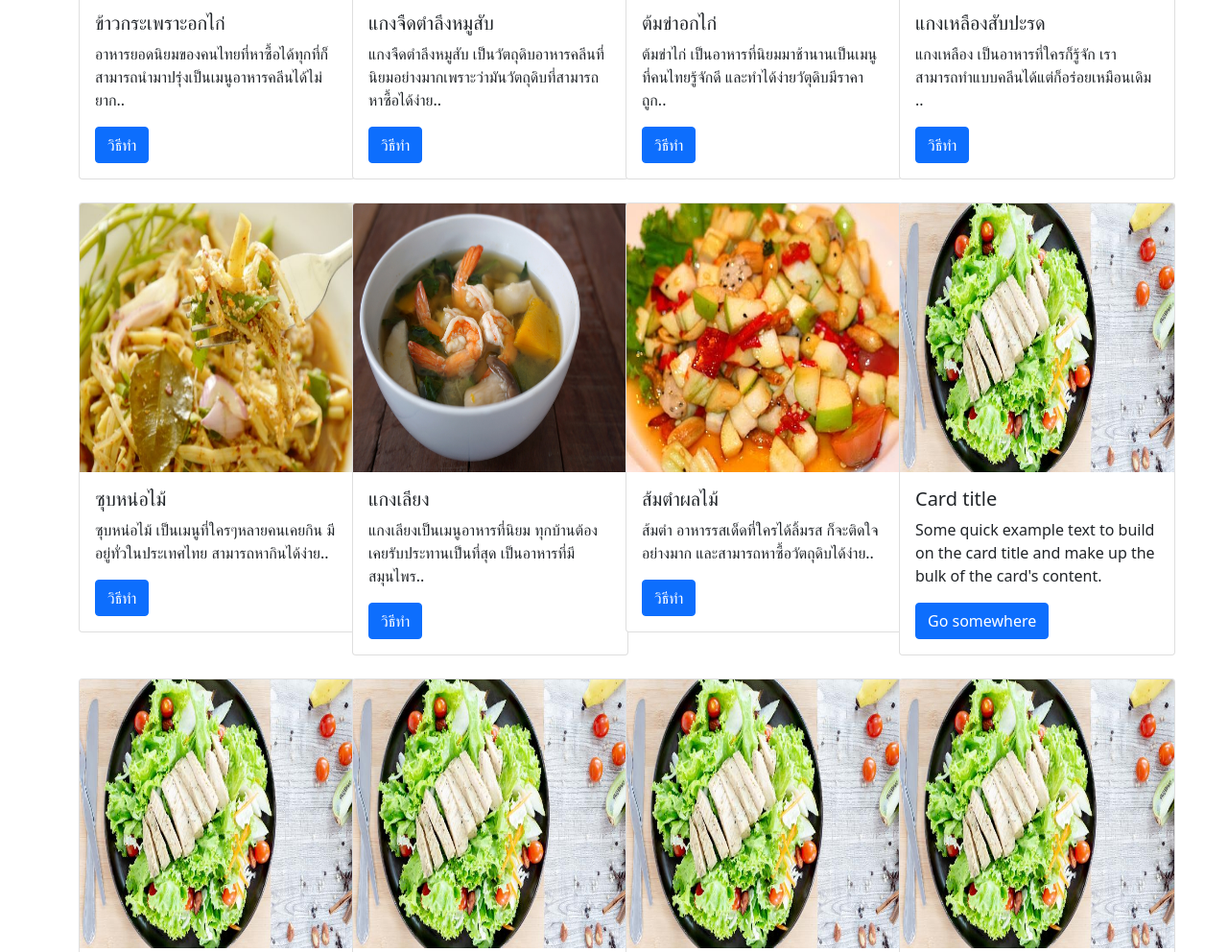
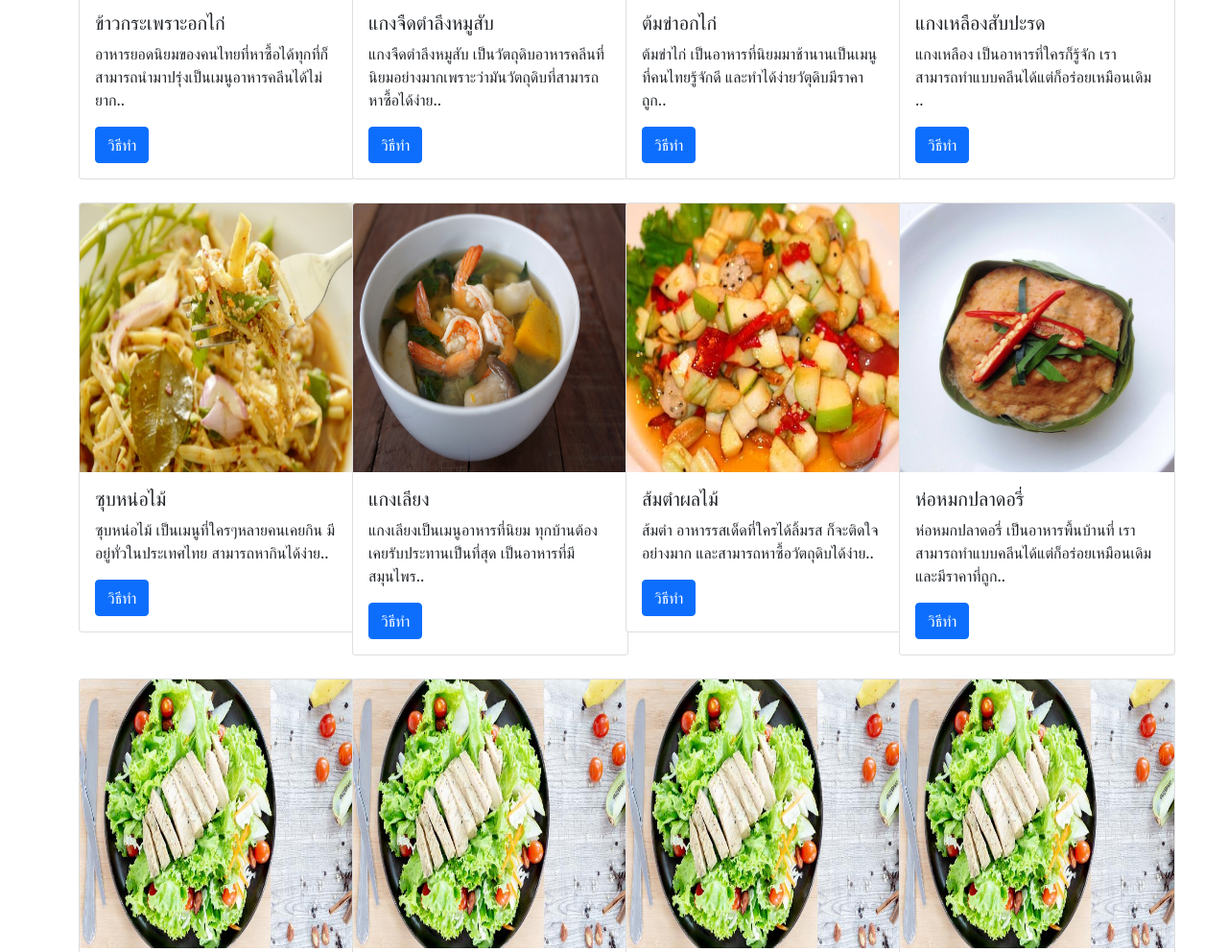
Before and after one commit to Wichai-Kommongkhun/Project, a Flask app: page /food in a window 1280 px wide. Shown: the part 429-1421 px from the top of the page at 96% size. Run offline with Flask 2, Linux system fonts and the light colour scheme; some libraries are stand-ins or nearby versions.

Commit message:
12/9/2021

```diff
--- a/main.py
+++ b/main.py
@@ -65,7 +65,7 @@ def menu_6():
 def menu_7():
     return render_template('food_all/food_menu/menu_7.html')
 
-@app.route("/กระเพาอกไก่7")
+@app.route("/ห่อหมกปลาดอรี่")
 def menu_8():
     return render_template('food_all/food_menu/menu_8.html')
 
--- a/templates/food_all/food_page1.html
+++ b/templates/food_all/food_page1.html
@@ -144,11 +144,11 @@
                 <div class="col-md-3">
                     <br>
                     <div class="card" style="width: 18rem;">
-                        <img src="/static/images/food1.jpg" class="card-img-top" alt="...">
+                        <img src="/static/images/ห่อหมกปลาดอรี่.jpg" class="card-img-top" alt="...">
                         <div class="card-body">
-                        <h5 class="card-title">Card title</h5>
-                        <p class="card-text">Some quick example text to build on the card title and make up the bulk of the card's content.</p>
-                        <a href="#" class="btn btn-primary">Go somewhere</a>
+                        <h5 class="card-title">ห่อหมกปลาดอรี่</h5>
+                        <p class="card-text">ห่อหมกปลาดอรี่ เป็นอาหารพื้นบ้านที่ เราสามารถทำแบบคลีนได้แต่ก็อร่อยเหมือนเดิม และมีราคาที่ถูก..</p>
+                        <a href="http://127.0.0.1:5000/ห่อหมกปลาดอรี่" class="btn btn-primary">วิธีทำ</a>
                         </div>
                     </div>
                 </div>
```
Also changed, not shown: templates/food_all/food_menu/menu_8.html (+54 -0 lines), static/images/ห่อหมกปลาดอรี่.jpg (added), static/images/ห่อหมกปลาดอรี่2.jpg (added).
